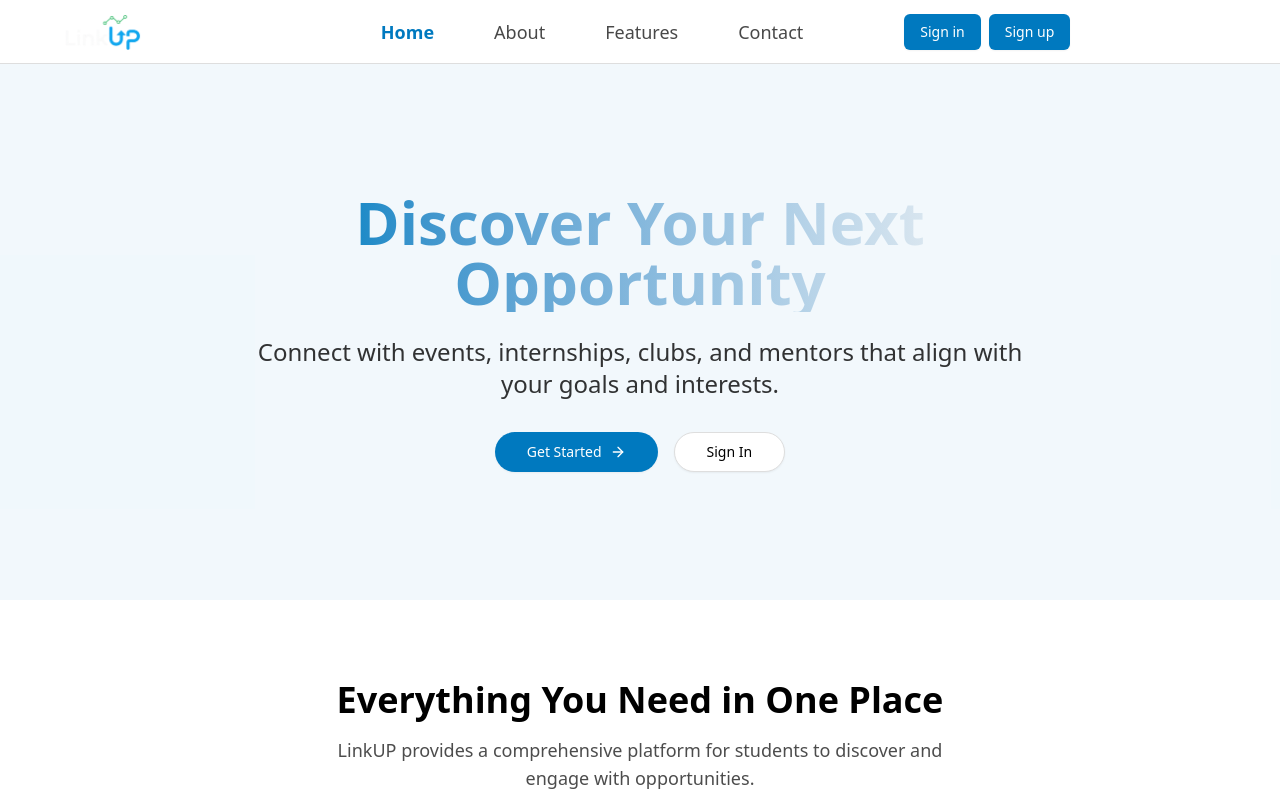
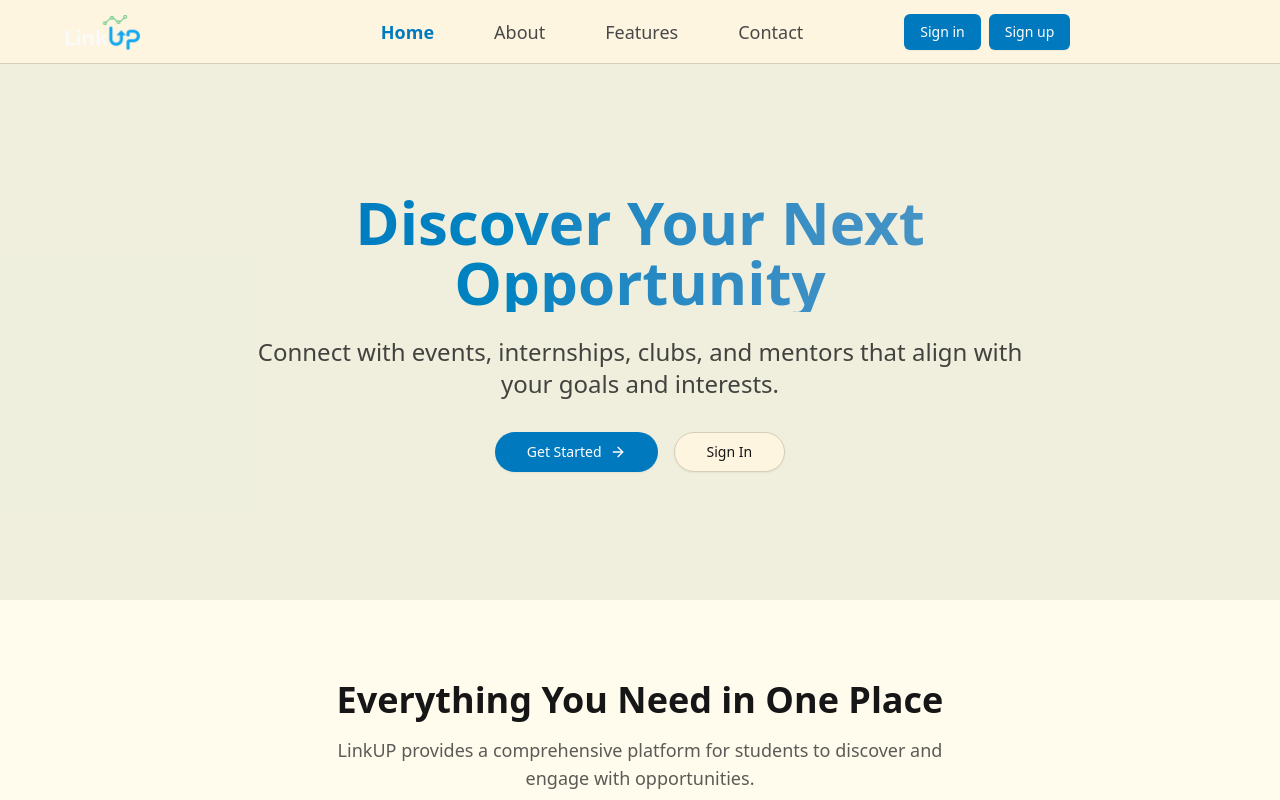
Before and after one commit to sajagsubedi/LinkUp, a React (Vite) app: page / in a window 1280 px wide. Shown: the top 800 px of the page. Built offline with nearby package versions, Linux system fonts and the light colour scheme; no server answers.

Commit message:
light theme

```diff
--- a/src/index.css
+++ b/src/index.css
@@ -53,32 +53,32 @@
   --radius: 0.625rem;
 
   /* Light Mode */
-  --background: oklch(1 0 0); /* White */
-  --foreground: oklch(0 0 0); /* Black */
+  --background: oklch(0.97 0.03 90); /* Cream */
+  --foreground: oklch(0.2 0 0); /* Dark gray */
 
-  --card: oklch(1 0 0);
-  --card-foreground: oklch(0 0 0);
+  --card: oklch(0.99 0.02 90);
+  --card-foreground: oklch(0.2 0 0);
 
-  --popover: oklch(1 0 0);
-  --popover-foreground: oklch(0 0 0);
+  --popover: oklch(0.99 0.02 90);
+  --popover-foreground: oklch(0.2 0 0);
 
   --primary: oklch(0.55 0.15 240); /* Blue */
   --primary-foreground: oklch(1 0 0); /* White */
 
-  --secondary: oklch(0.95 0 0);
-  --secondary-foreground: oklch(0.2 0 0);
+  --secondary: oklch(0.6 0.15 240); /* Blue (secondary) */
+  --secondary-foreground: oklch(1 0 0);
 
-  --muted: oklch(0.97 0 0);
+  --muted: oklch(0.95 0.02 90);
   --muted-foreground: oklch(0.4 0 0);
 
-  --accent: oklch(0.97 0 0);
-  --accent-foreground: oklch(0.2 0 0);
+  --accent: oklch(0.65 0.1 240); /* Light blue accent */
+  --accent-foreground: oklch(1 0 0);
 
   --destructive: oklch(0.577 0.245 27.325);
 
-  --border: oklch(0.9 0 0);
-  --input: oklch(0.9 0 0);
-  --ring: oklch(0.7 0 0);
+  --border: oklch(0.85 0.03 90); /* Cream border */
+  --input: oklch(0.85 0.03 90);
+  --ring: oklch(0.55 0.15 240); /* Blue ring */
 
   --chart-1: oklch(0.646 0.222 41.116);
   --chart-2: oklch(0.6 0.118 184.704);
```
Also changed, not shown: src/pages/LandingPage.jsx (line endings or trailing spaces), 1 other file (tests, documents, lock files or other folders).
